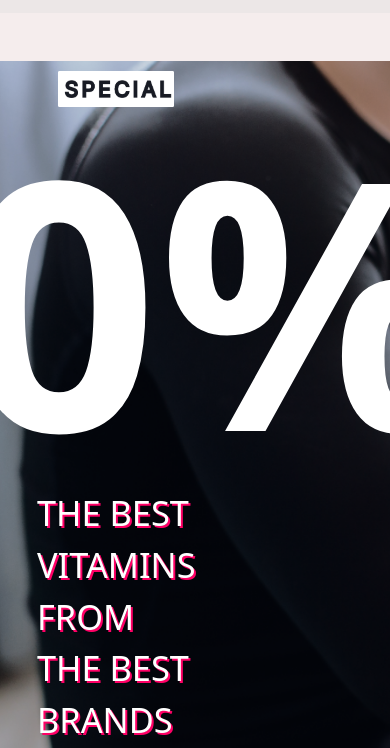
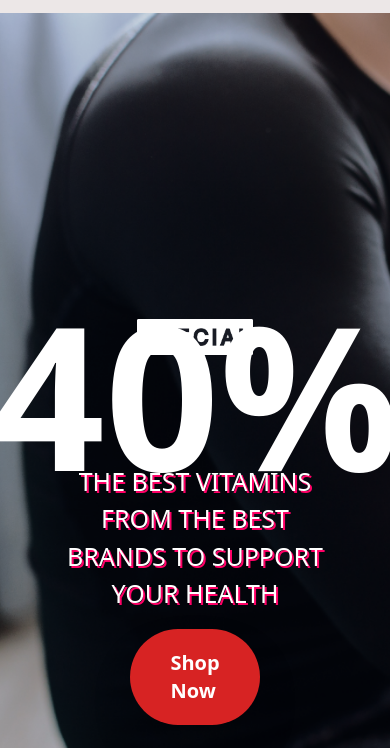
Before and after one commit to Youcode-Classe-E-2023-2024/The-0661_startup, a website: page nutrition.html in a window 390 px wide. Shown: the part 96-844 px from the top of the page. Drawn offline with nearby package versions, Linux system fonts and the light colour scheme.

Commit message:
responsive

```diff
--- a/nutrition.html
+++ b/nutrition.html
@@ -18,12 +18,12 @@
     </nav>
     <!--the end navbar section -->
     <!-- this is the header section -->
-    <header class="bg-[url('/pictures/1.png')] bg-cover bg-no-repeat h-[100vh] ">
+    <header class="flex flex-col justify-evenly bg-[url('/pictures/1.png')] bg-cover bg-no-repeat h-[100vh] ">
 
-      <div class="conter flex flex-col m-12 w-[35%]">
+      <div class="conter flex flex-col  w-[35%]">
         <img src="pictures/2.png">
-        <h1 class="font-bold text-white text-[345.862px] leading-[380px]">40%</h1>
-        <h2 class="text-white text-[34.338px]">THE BEST VITAMINS FROM THE BEST<br>
+        <h1 class="font-bold text-white text-[22vw] leading-[20vw]">40%</h1>
+        <h2 class="text-white text-[2vw]">THE BEST VITAMINS FROM THE BEST<br>
           BRANDS TO SUPPORT YOUR HEALTH</h2>
           <a href="#" class="my-4 py-[20px] px-10 bg-[#D72323] text-white rounded-full text-xl font-bold shadow-2xl hover:opacity-80 transition-all w-fit ">Shop Now</a>
       </div>
@@ -39,7 +39,7 @@
 
 
 
-    <section class="matgrid grid grid-cols-3  gap-x-5 m-auto w-9/12 mb-[100px]">
+    <section class="matgrid grid grid-cols-3  gap-x-5 m-auto w-9/12 mb-[100px] flex-wrap">
 
       <div class="mat">
           <div
--- a/style/style.css
+++ b/style/style.css
@@ -1,6 +1,6 @@
 .conter{
     display: flex;
-    justify-content: center;
+    justify-content: space-evenly;
     margin-left: 100px;
     align-items: center;
     padding: 10px;
@@ -37,3 +37,39 @@ h3 li{
     font-weight: 400;
     text-shadow: 1px 1px 3px #0000004b;
 }
+
+@media (max-width:900px) {
+    .conter{
+        margin: auto;
+        height: 30vh;
+    }
+    .conter h1{
+        font-size:200px;
+    }
+    .conter h2{
+        margin-top: 30px;
+        width: 70vw;
+        text-align: center;
+        font-size: 25px;
+    }
+
+
+}
+@media (max-width:375px) {
+    .conter h1{
+        line-height: 50vw;
+
+    }
+    .conter{
+        justify-content: space-between;
+    }
+    .conter img{
+        margin-bottom: 20px;
+    }
+    .conter h2{
+        margin-top: 50px;
+        width: 70vw;
+        text-align: center;
+        font-size: 20px;
+    }
+}
```
Also changed, not shown: pictures/burger.svg (added).
